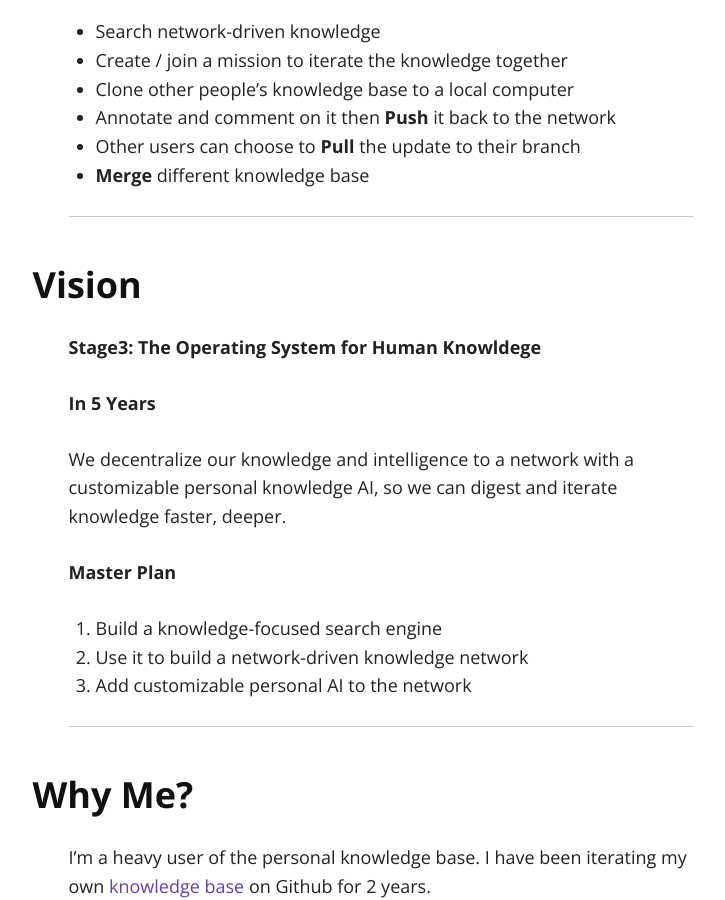
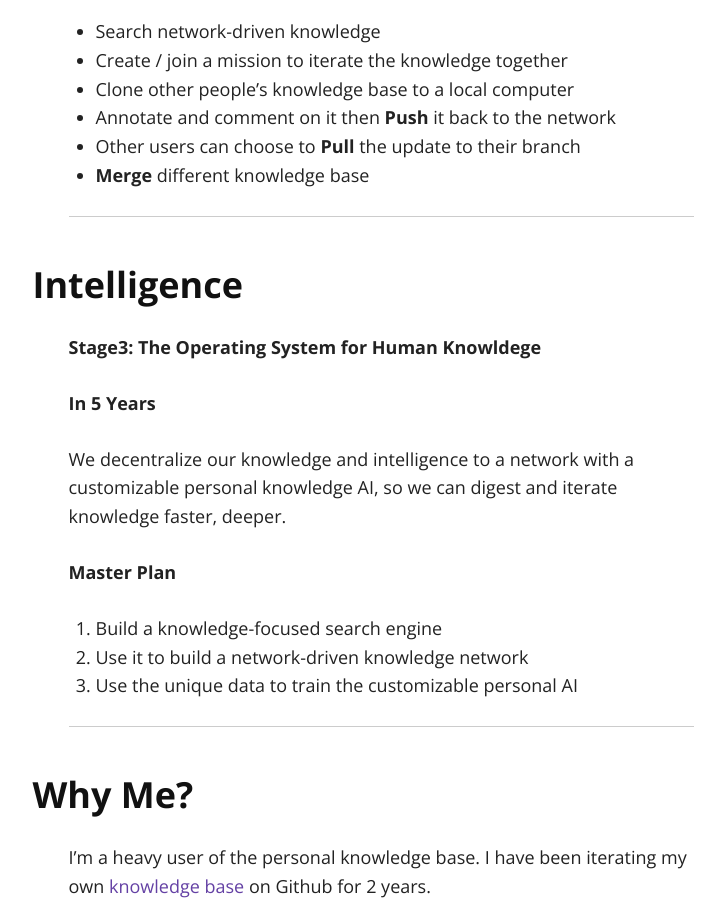
Before and after one commit to tarsmachine/tarsmachine.github.io, a Jekyll site: the page built from index.md, in a window 1280 px wide and 900 px high, scrolled down 2797 px. Shown: the whole window, without its empty margins (259-984 px from the left). Built offline with Jekyll 4.4.1, drawn with Linux system fonts in a browser that asks for light colours; nearby versions of some CDN libraries; grey boxes are pictures that could not be loaded.

Commit message:
Update Master Plan

```diff
--- a/index.md
+++ b/index.md
@@ -64,7 +64,7 @@ The core interaction on TARS is to iterate Knowledge branching with other hacker
 
 ---
 
-### Vision
+### Intelligence
 
 **Stage3: The Operating System for Human Knowldege**
 
@@ -76,7 +76,7 @@ We decentralize our knowledge and intelligence to a network with a customizable
 
 1. Build a knowledge-focused search engine
 2. Use it to build a network-driven knowledge network
-3. Add customizable personal AI to the network
+3. Use the unique data to train the customizable personal AI
 
 ---
 
```
